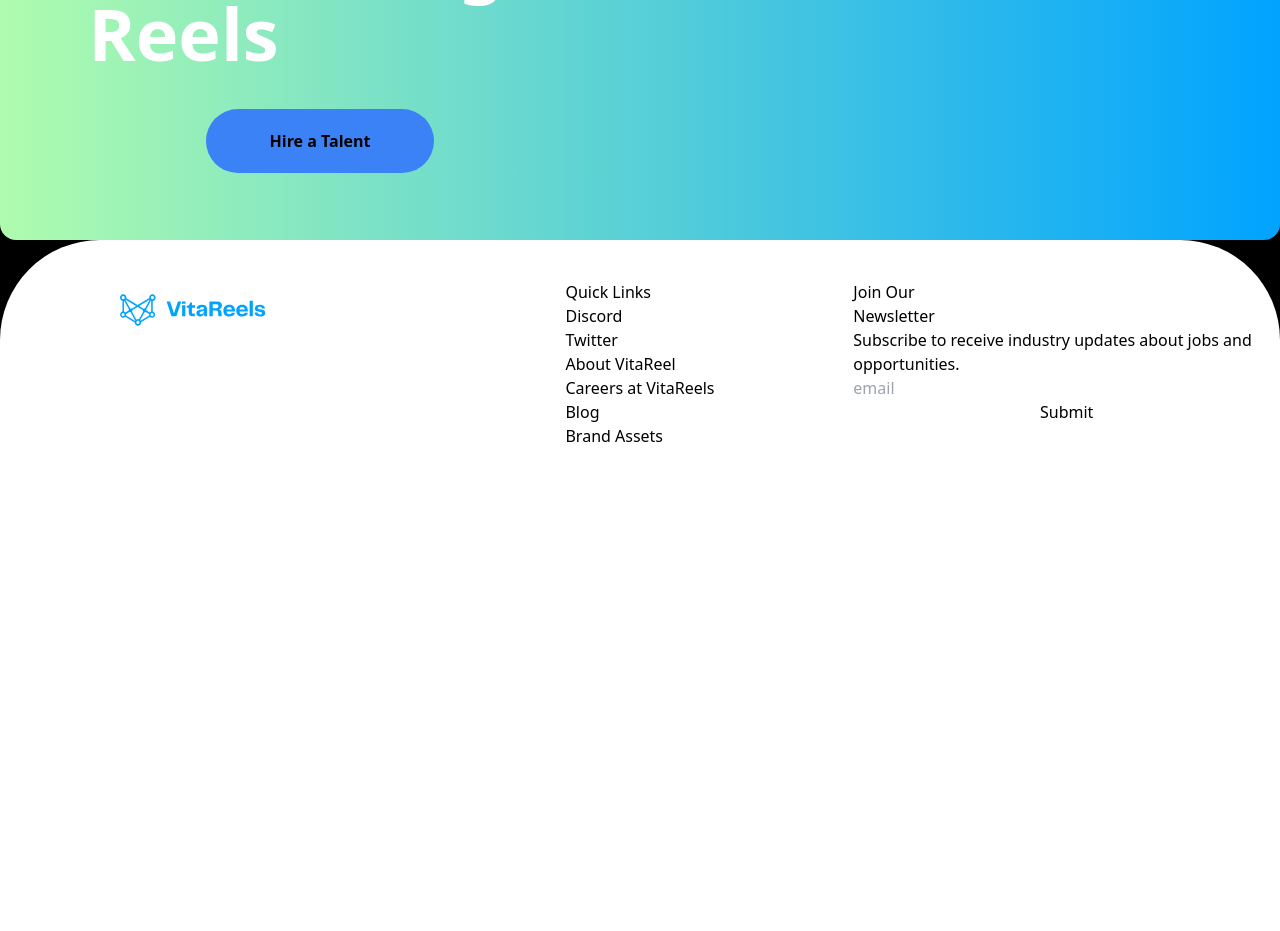
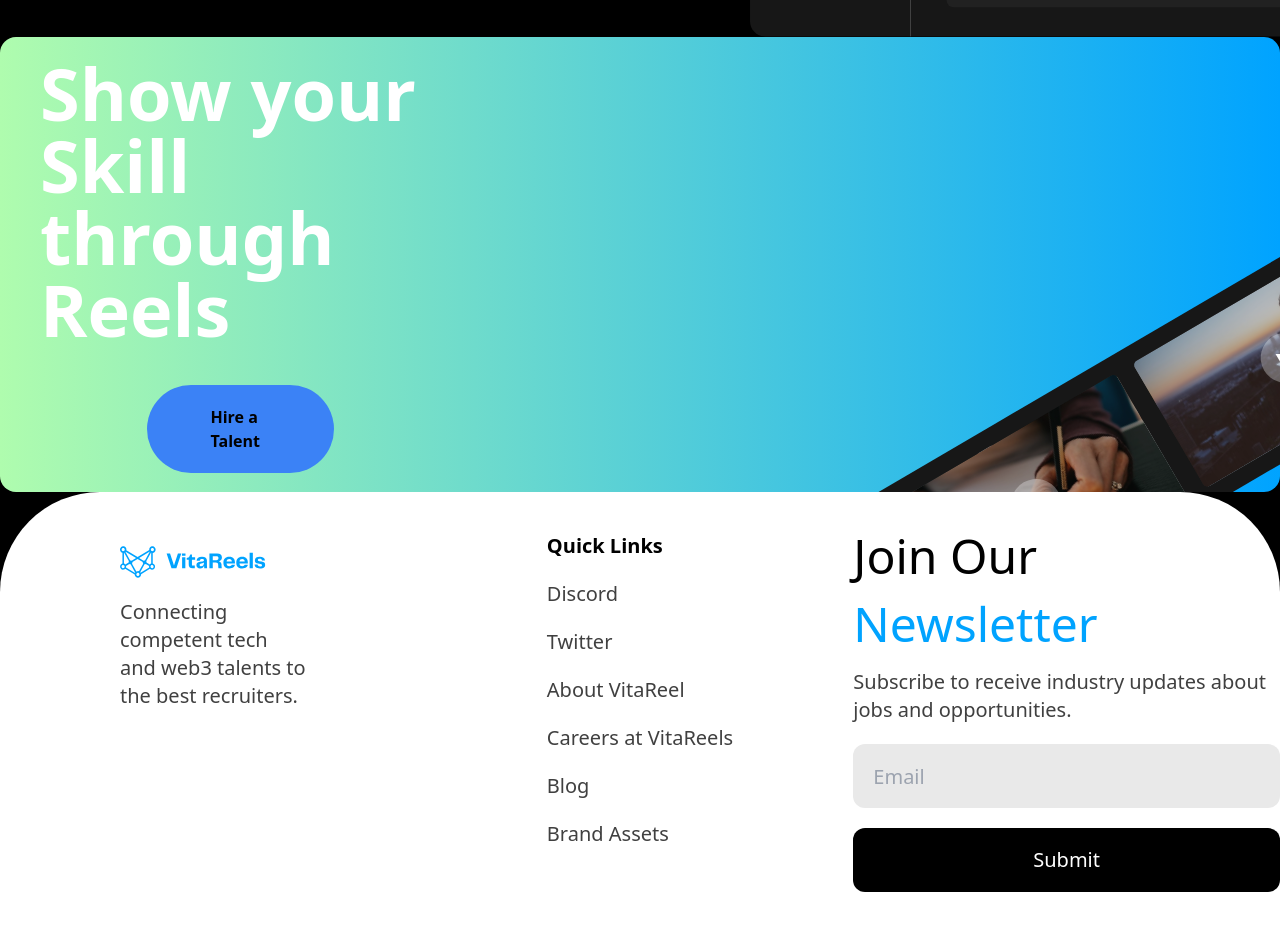
Before and after one commit to LordRanchoatos/vitareels, a Next.js app: page / in a window 1280 px wide. Shown: the part 2880-3811 px from the top of the page. Before the commit the page ends 3368 px from the top, so only its background shows below. Built offline with nearby package versions, Linux system fonts and the light colour scheme.

Commit message:
footer fixes

```diff
--- a/pages/index.tsx
+++ b/pages/index.tsx
@@ -14,8 +14,8 @@
       </Head>
 
       <NavBar />
-      <div className="bg-black flex justify-center">
-        <section className="h-screen text-white w-full mx-10 md:mx-20 2xl:mx-36 flex flex-col justify-center gap-y-10">
+      <div className="bg-black flex justify-center h-[1052px]">
+        <section className="h-[90%] text-white w-full mx-10 md:mx-20 2xl:mx-36 flex flex-col justify-center gap-y-10">
           <div className="">
             <p className="text-[80px] font-extrabold">Connecting Competent</p>
             <p className="text-[80px] font-extrabold">
@@ -160,26 +160,26 @@
         </div>
       </section>
 
-      <section className="h-[455px] 2xl:mx-60 2xl:my-16 bg-gradient-to-r from-[#AFFCAE] to-[#00A3FF] grid grid-cols-1 md:grid-cols-2 rounded-2xl justify-center">
-        <div className="col-span-1 flex flex-col justify-center items-center">
-          <div className="flex flex-col justify-center">
-            <p className="text-7xl font-bold text-white">Show your </p>
-            <p className="text-7xl font-bold text-white">Skill through</p>
-            <p className="text-7xl font-bold text-white">Reels</p>
-          </div>
-          <div className=" mt-10 bg-blue-500 py-5 px-16 rounded-full">
-            <p className="text-base font-extrabold ">Hire a Talent</p>
+      <section className="h-[455px] 2xl:mx-60 2xl:my-16 bg-gradient-to-r from-[#AFFCAE] to-[#00A3FF] grid grid-cols-1 md:grid-cols-8 rounded-2xl justify-center">
+        <div className="col-span-3 flex flex-col justify-center items-center">
+          <div className="flex flex-col items-center justify-center">
+            <div  className='pl-10'>
+              <p className="text-7xl font-bold text-white">Show your </p>
+              <p className="text-7xl font-bold text-white">Skill through</p>
+              <p className="text-7xl font-bold text-white">Reels</p>
+            </div>
+            <div className=" mt-10 bg-blue-500 py-5 px-16 rounded-full w-[187px]">
+              <p className="text-base font-extrabold ">Hire a Talent</p>
+            </div>
           </div>
         </div>
 
-        <div className="col-span-1">
-          <p>image</p>
-        </div>
+        <div className="hidden md:block h-[100%] w-full col-span-5 md:bg-[url('/reel.svg')] bg-cover"></div>
       </section>
 
-      <footer className="bg-black">
-        <div className="bg-white grid grid-cols-1 md:grid-cols-3 rounded-t-[100px] ">
-          <div className="flex-shrink-0 pr-5 md:px-10 text-white items-center my-10 mx-10 md:mx-20 2xl:mx-36">
+      <footer className="bg-black mb-20">
+        <div className="bg-white grid grid-cols-1 md:grid-cols-3 md:rounded-t-[100px] ">
+          <div className="flex-shrink-0 pr-5 md:px-10 text-white items-center my-10 mx-10 md:mx-20">
             <Image
               height={60}
               width={150}
@@ -187,13 +187,13 @@
               src="/logo2.svg"
               alt="vitalogo"
             />
-            <p>
+            <p className="text-xl text-[#404040]">
               Connecting competent tech and web3 talents to the best recruiters.
             </p>
           </div>
           <div className="flex flex-col items-center my-10">
-            <div>
-              <p>Quick Links</p>
+            <div className="flex flex-col gap-y-5 text-xl text-[#404040]">
+              <p className="font-bold text-xl text-black">Quick Links</p>
               <p>Discord</p>
               <p>Twitter</p>
               <p>About VitaReel</p>
@@ -203,16 +203,25 @@
             </div>
           </div>
           <div className="flex flex-col items-center my-10">
-            <div>
-              <p>Join Our</p>
-              <p>Newsletter</p>
-              <p>
+            <div className="flex flex-col gap-y-5">
+              <p className="text-extrabold text-5xl">Join Our</p>
+              <p className="text-[#00A3FF] text-extrabold text-5xl">
+                Newsletter
+              </p>
+              <p className="text-xl text-[#404040]">
                 Subscribe to receive industry updates about jobs and
                 opportunities.
               </p>
-              <div className='flex flex-col'>
-                <input type="text" placeholder="email" />
-                <input type="submit" />
+              <div className="flex flex-col gap-y-5">
+                <input
+                  type="text"
+                  placeholder="Email"
+                  className="bg-[#E9E9E9] text-xl px-5 rounded-xl h-16"
+                />
+                <input
+                  type="submit"
+                  className="text-white bg-black text-xl px-5 rounded-xl h-16"
+                />
               </div>
             </div>
           </div>
```
Also changed, not shown: public/reel.svg (added).
